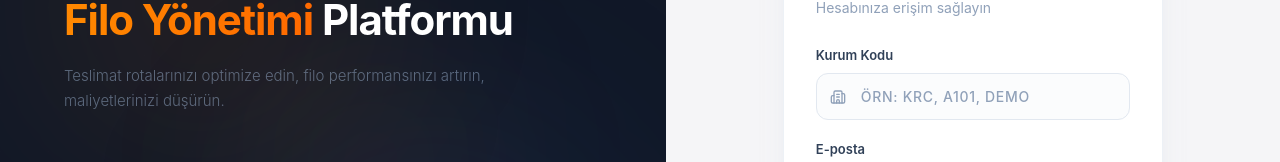
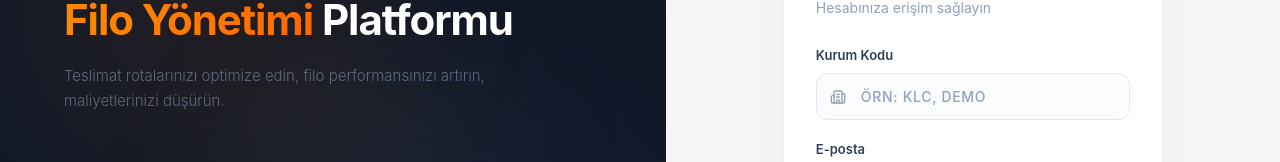
Before and after one commit to klcsystem/Klc.Logic.Route, a React (Vite) app in the folder web/: page /login in a window 1280 px wide. Shown: the part 233-395 px from the top of the page. Built offline with nearby package versions, Linux system fonts and the light colour scheme; no server answers.

Commit message:
fix: Login placeholder — sadece KLC, DEMO

```diff
--- a/web/src/pages/auth/LoginPage.tsx
+++ b/web/src/pages/auth/LoginPage.tsx
@@ -132,7 +132,7 @@ export default function LoginPage() {
                     value={tenantCode}
                     onChange={(e) => setTenantCode(e.target.value.toUpperCase())}
                     className="w-full pl-11 pr-4 py-3 rounded-xl border border-slate-200 focus:border-orange-300 focus:ring-2 focus:ring-orange-100 outline-none transition-all duration-200 text-[14px] bg-slate-50/50 focus:bg-white placeholder:text-slate-400 uppercase tracking-wider font-medium"
-                    placeholder="Örn: KRC, A101, DEMO"
+                    placeholder="Örn: KLC, DEMO"
                   />
                 </div>
               </div>
```
